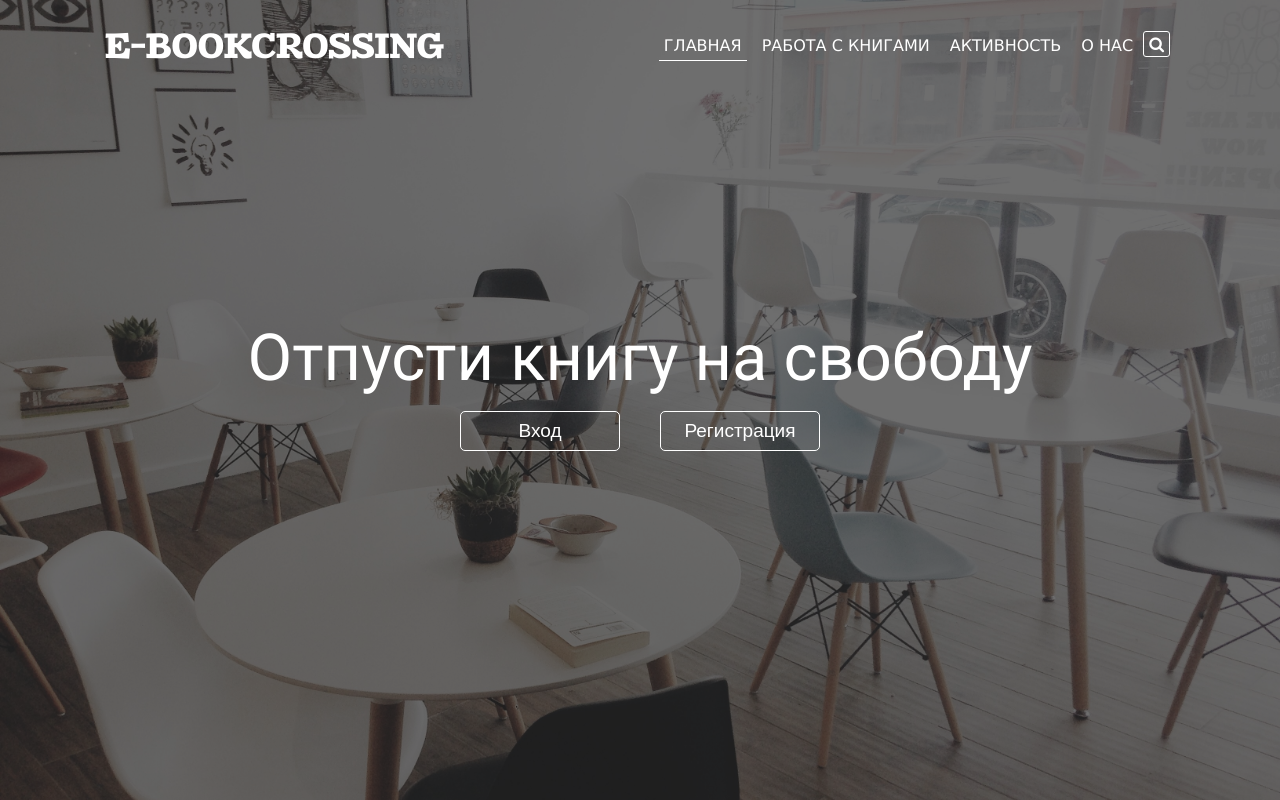
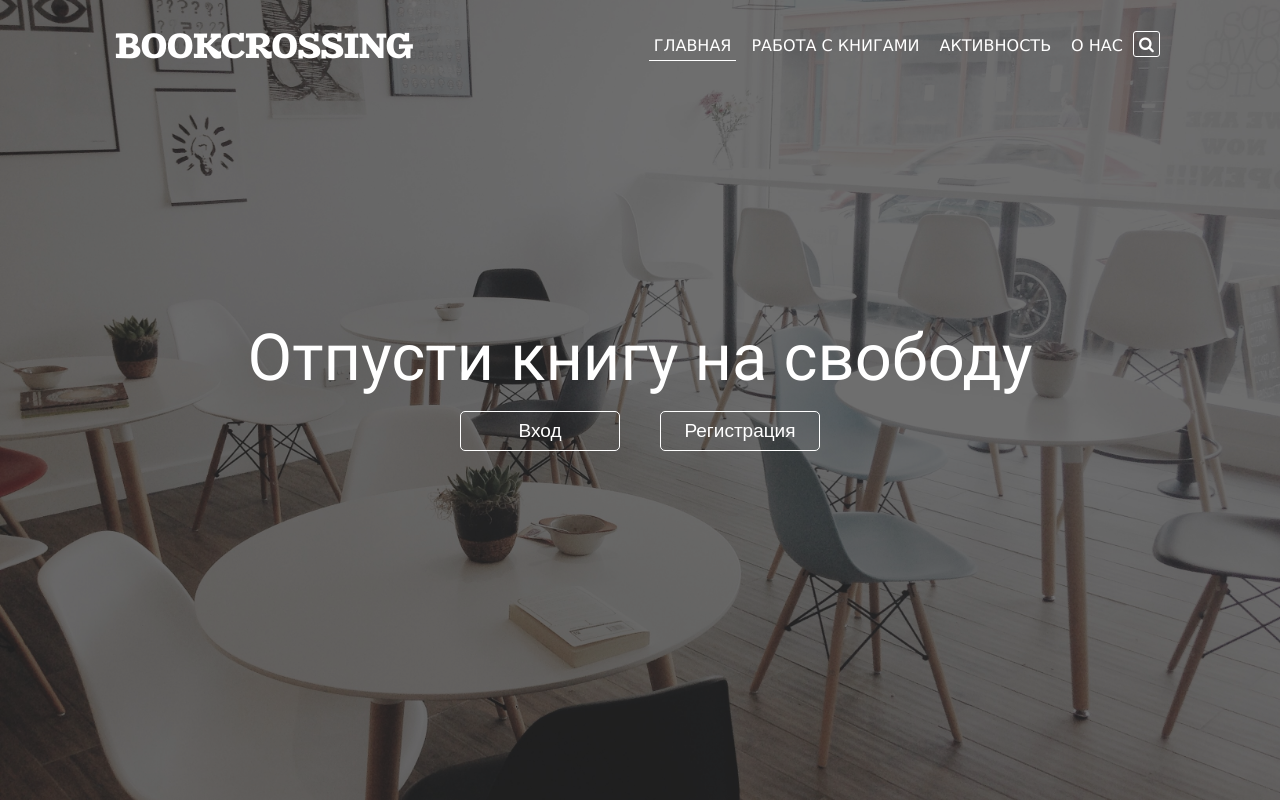
Before and after one commit to Lankaa/bkcrossing, a website: page index.html in a window 1280 px wide. Drawn offline with Linux system fonts and the light colour scheme; no server answers.

Commit message:
e-book to book

```diff
--- a/index.html
+++ b/index.html
@@ -9,14 +9,14 @@
     <link rel="stylesheet" href="css/djsans.css">
     <link rel="stylesheet" href="css/theanodidot.css">
     <link rel="stylesheet" href="https://maxcdn.bootstrapcdn.com/font-awesome/4.5.0/css/font-awesome.min.css">
-    <title>E-Bookcrossing</title>
+    <title>Bookcrossing</title>
 </head>
 <body  ng-controller="UserCtrl as uc" ng-class="{active: $state.is('index')}">
 <div class="overlay" ng-class="{'darker-up': uc.switchUp, 'darker-in': uc.switchIn}" ng-hide="!$state.includes('index')"></div>
 <div class="main" ng-controller="BookCtrl as bc">
     <div class="header" ng-class="{active: !$state.is('index')}">
         <div class="wrapper-logo">
-            <a class="logo" ng-class="{active: !$state.is('index')}" ui-sref="index">E-Bookcrossing</a>
+            <a class="logo" ng-class="{active: !$state.is('index')}" ui-sref="index">Bookcrossing</a>
         </div>
         <div class="wrapper-menu" ng-controller="SearchCtrl as sc">
             <ul class="menu">
```
